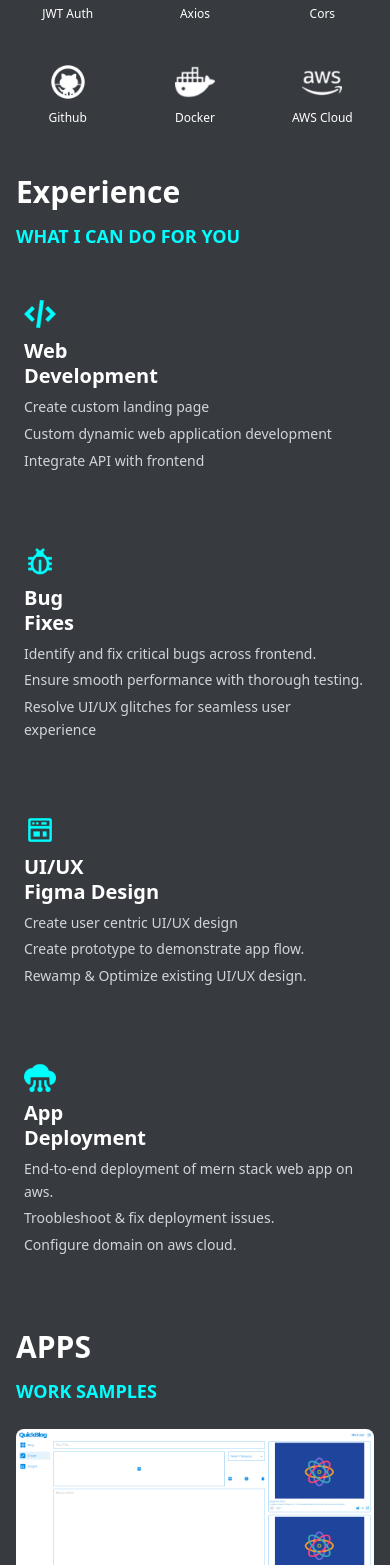
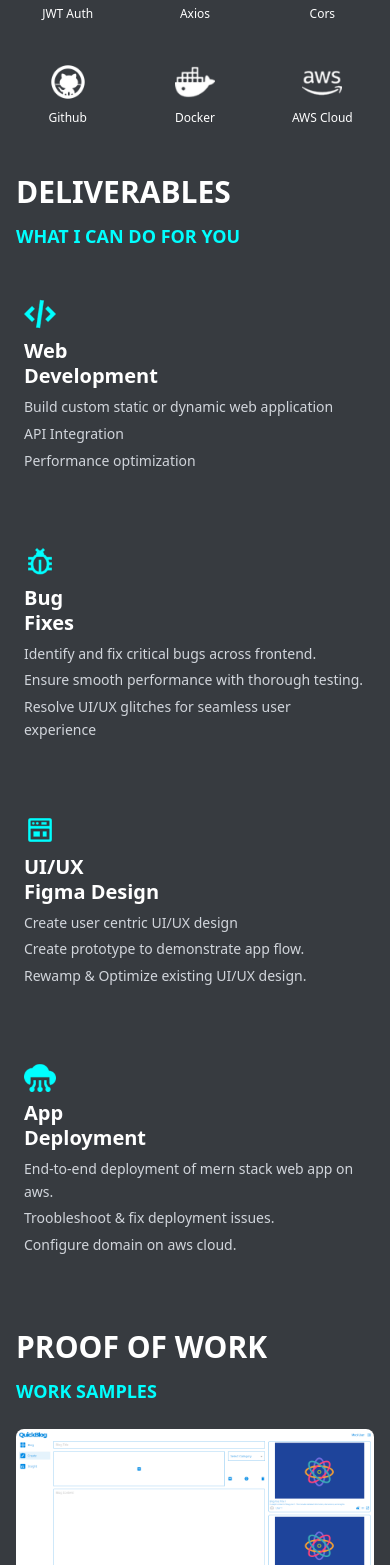
Before and after one commit to deshmukh-ajinkya/ad-portfolio, a React (Vite) app: page / in a window 390 px wide. Shown: the part 1640-3205 px from the top of the page. Built offline with nearby package versions, Linux system fonts and the light colour scheme.

Commit message:
fix: improvements added

```diff
--- a/src/components/Content.jsx
+++ b/src/components/Content.jsx
@@ -145,7 +145,7 @@ function Content() {
       {/* Services Section */}
       <section id="Services" className="mb-12 md:mb-16 overflow-hidden">
         <header>
-          <h1 className="text-3xl sm:text-4xl font-bold">Experience</h1>
+          <h1 className="text-3xl sm:text-4xl font-bold">DELIVERABLES</h1>
           <h2 className="text-lg sm:text-xl font-bold text-purecyan mt-3 sm:mt-4">
             WHAT I CAN DO FOR YOU
           </h2>
@@ -157,9 +157,9 @@ function Content() {
               icon: Code,
               title: ["Web", "Development"],
               desc: [
-                "Create custom landing page",
-                "Custom dynamic web application development",
-                "Integrate API with frontend",
+                "Build custom static or dynamic web application",
+                "API Integration",
+                "Performance optimization",
               ],
             },
             {
@@ -212,7 +212,7 @@ function Content() {
       {/* Projects Section */}
       <section id="Projects" className="mb-12 md:mb-16 overflow-hidden">
         <header>
-          <h1 className="text-3xl sm:text-4xl font-bold">APPS</h1>
+          <h1 className="text-3xl sm:text-4xl font-bold">PROOF OF WORK</h1>
           <h2 className="text-lg sm:text-xl font-bold text-purecyan mt-3 sm:mt-4">
             WORK SAMPLES
           </h2>
```
